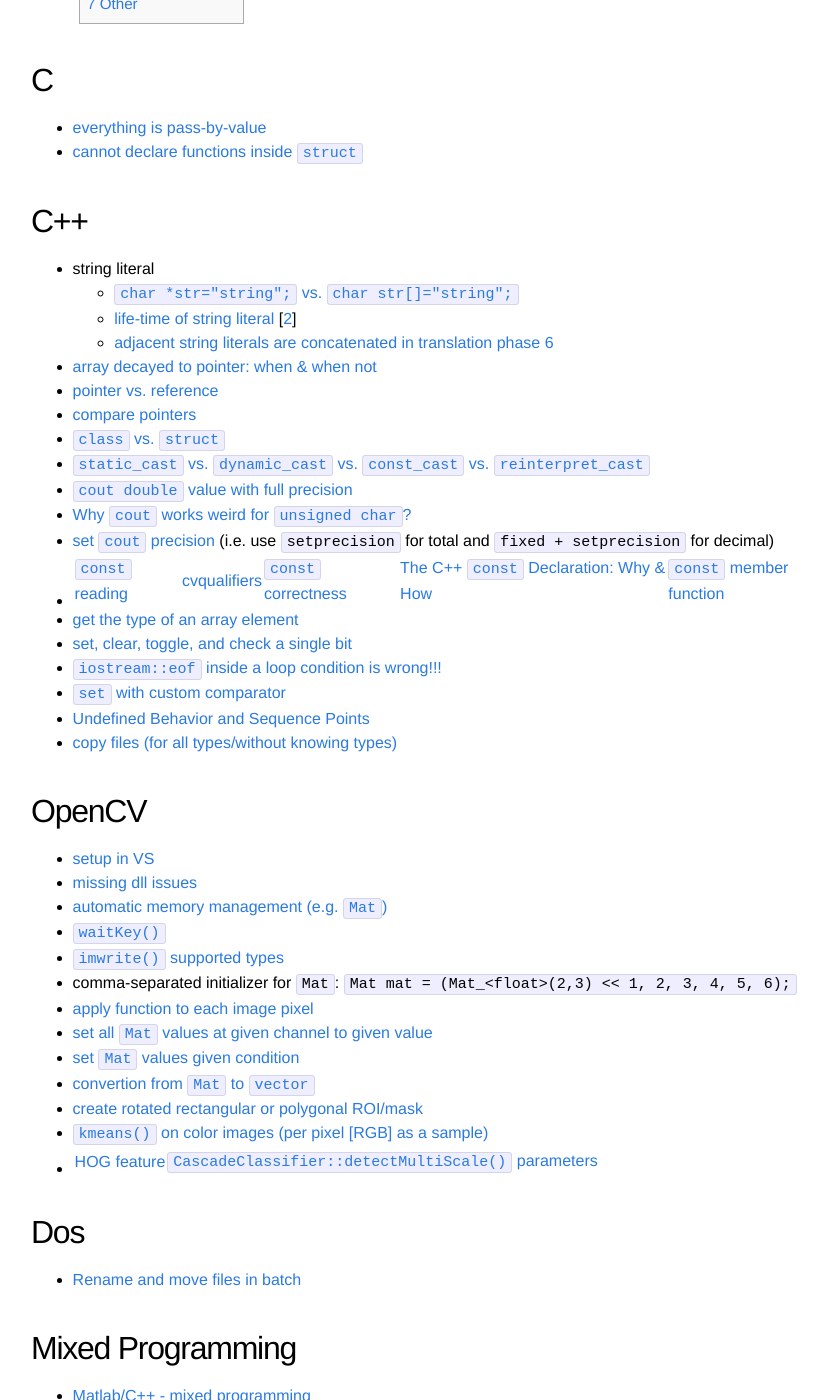
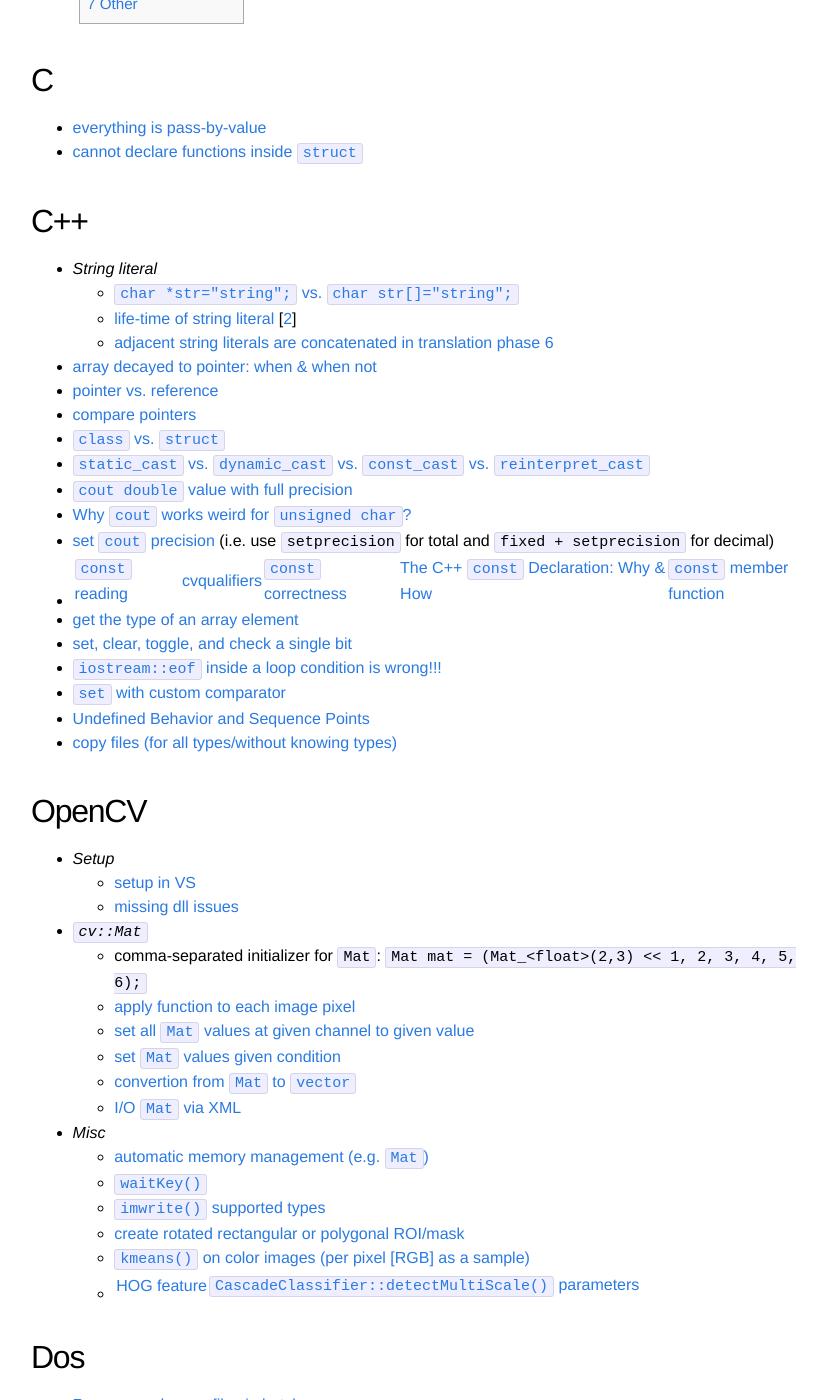
Before and after one commit to blog-ythu/blog-ythu.github.io, a Jekyll site: the page built from _posts/2014-04-13-good-refs-on-stackoverflow.md, in a window 1280 px wide and 1400 px high, scrolled down 394 px. Shown: the whole window, without its empty margins (209-1037 px from the left). Built offline with Jekyll 4.4.1, drawn with Linux system fonts in a browser that asks for light colours; nearby versions of some CDN libraries; Markdown is read by kramdown in place of the engine named in the settings; comment, search, counter and statistics services are not loaded.

Commit message:
update post: Good refs on Stack Overflow

```diff
--- a/_posts/2014-04-13-good-refs-on-stackoverflow.md
+++ b/_posts/2014-04-13-good-refs-on-stackoverflow.md
@@ -15,7 +15,7 @@ mathjax: true
 - [cannot declare functions inside `struct`](http://stackoverflow.com/a/21950708/2589776)
 
 ## C++
-- string literal
+- *String literal*
 	- [`char *str="string";` vs. `char str[]="string";`](http://stackoverflow.com/a/164229/2589776)
 	- [life-time of string literal](http://stackoverflow.com/a/24760066/2589776) [[2](http://stackoverflow.com/q/9970295/2589776)]
 	- [adjacent string literals are concatenated in translation phase 6](http://stackoverflow.com/a/24804277/2589776)
@@ -36,19 +36,23 @@ mathjax: true
 - [copy files (for all types/without knowing types)](http://stackoverflow.com/q/10195343/2589776)
 
 ## OpenCV
-- [setup in VS](http://www.anlak.com/2012/10/using-opencv-2-4-x-with-visual-studio-2010-tutorial.html)
-- [missing dll issues](http://stackoverflow.com/a/20730585/2589776)
-- [automatic memory management (e.g. `Mat`)](http://stackoverflow.com/a/23486280/2589776)
-- [`waitKey()`](http://stackoverflow.com/a/21336627/2589776)
-- [`imwrite()` supported types](http://stackoverflow.com/a/21421342/2589776)
-- comma-separated initializer for `Mat`: `Mat mat = (Mat_<float>(2,3) << 1, 2, 3, 4, 5, 6);`
-- [apply function to each image pixel](http://stackoverflow.com/a/22329736/2589776)
-- [set all `Mat` values at given channel to given value](http://stackoverflow.com/q/23510571/2589776)
-- [set `Mat` values given condition](http://stackoverflow.com/a/23573442/2589776)
-- [convertion from `Mat` to `vector`](http://stackoverflow.com/a/26685567/2589776)
-- [create rotated rectangular or polygonal ROI/mask](http://stackoverflow.com/a/30828747/2589776)
-- [`kmeans()` on color images (per pixel [RGB] as a sample)](http://stackoverflow.com/a/11412325/2589776)
-- [HOG feature](http://stackoverflow.com/a/22374195/2589776) | [`CascadeClassifier::detectMultiScale()` parameters](http://stackoverflow.com/a/20805153/2589776)
+- *Setup*
+	- [setup in VS](http://www.anlak.com/2012/10/using-opencv-2-4-x-with-visual-studio-2010-tutorial.html)
+	- [missing dll issues](http://stackoverflow.com/a/20730585/2589776)
+- *`cv::Mat`*
+	- comma-separated initializer for `Mat`: `Mat mat = (Mat_<float>(2,3) << 1, 2, 3, 4, 5, 6);`
+	- [apply function to each image pixel](http://stackoverflow.com/a/22329736/2589776)
+	- [set all `Mat` values at given channel to given value](http://stackoverflow.com/q/23510571/2589776)
+	- [set `Mat` values given condition](http://stackoverflow.com/a/23573442/2589776)
+	- [convertion from `Mat` to `vector`](http://stackoverflow.com/a/26685567/2589776)
+	- [I/O `Mat` via XML](http://stackoverflow.com/a/17547427/2589776)
+- *Misc*
+	- [automatic memory management (e.g. `Mat`)](http://stackoverflow.com/a/23486280/2589776)
+	- [`waitKey()`](http://stackoverflow.com/a/21336627/2589776)
+	- [`imwrite()` supported types](http://stackoverflow.com/a/21421342/2589776)
+	- [create rotated rectangular or polygonal ROI/mask](http://stackoverflow.com/a/30828747/2589776)
+	- [`kmeans()` on color images (per pixel [RGB] as a sample)](http://stackoverflow.com/a/11412325/2589776)
+	- [HOG feature](http://stackoverflow.com/a/22374195/2589776) | [`CascadeClassifier::detectMultiScale()` parameters](http://stackoverflow.com/a/20805153/2589776)
 
 ## Dos
 - [Rename and move files in batch](http://stackoverflow.com/a/12049845/2589776)
```
